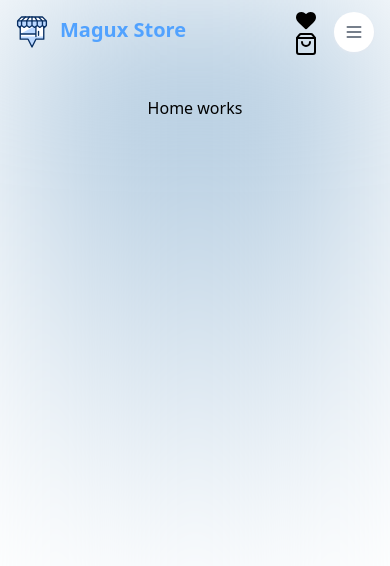
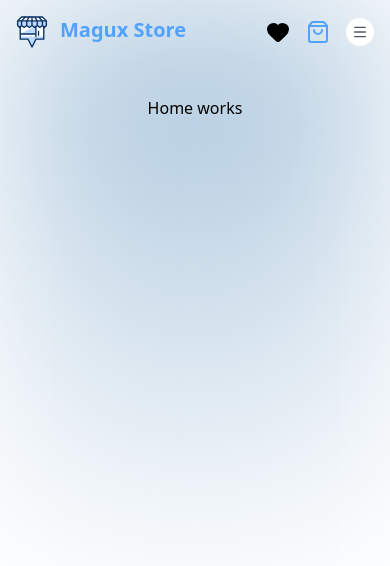
Before and after one commit to Donaldmag/magux-store, a React (Vite) app: page / in a window 390 px wide. Shown: the top 566 px of the page. Built offline with nearby package versions, Linux system fonts and the light colour scheme.

Commit message:
Update:links and rounte

```diff
--- a/src/App.css
+++ b/src/App.css
@@ -1 +1,5 @@
 @import "tailwindcss";
+
+.icon-hover-animation{
+  @apply cursor-pointer hover:scale-[1.2] transition
+}
--- a/src/components/headerjsx/Navbar.jsx
+++ b/src/components/headerjsx/Navbar.jsx
@@ -1,17 +1,18 @@
+import { Link } from "react-router-dom";
 import maguxStoreLogo from "../../assets/magux-store.svg";
 import ComboBox from "./ComboBox";
 import SearchInput from "./SearchInput";
-import { Heart, ShoppingBag } from "lucide-react";
+import { Heart, ShoppingBag, Menu } from "lucide-react";
 
 function Navbar() {
   return (
     <>
       <header className="bg-transparent">
         <div className="mx-auto flex h-16 max-w-screen-xl items-center gap-8 px-4 sm:px-6 lg:px-8">
-          <a className="flex items-center gap-3 text-blue-400" href="#">
+          <Link to="/" className="flex items-center gap-3 text-blue-400" href="#">
             <img src={maguxStoreLogo} alt="magux-store logo" />
             <h3 className="font-bold text-xl -mt-1">Magux Store</h3>
-          </a>
+          </Link>
 
           <div className="flex flex-1 items-center justify-end md:justify-between">
             <div className="hidden md:flex items-center gap-4">
@@ -20,27 +21,21 @@ function Navbar() {
             </div>
 
             <div className="flex items-center gap-4">
-              <div className="sm:flex sm:gap-4">
-                <Heart fill="black" strokeWidth={0} />
-                <ShoppingBag />
+              <div className="flex sm:gap-4 gap-4">
+                <Heart
+                  size={24}
+                  fill="black"
+                  className="icon-hover-animation"
+                />
+                <ShoppingBag
+                  color="#51a2ff"
+                  size={24}
+                  className="icon-hover-animation"
+                />
               </div>
 
-              <button className="block rounded-full bg-white shadow shadow-slate-200 p-2.5 text-gray-600 transition hover:text-gray-600/75 md:hidden">
-                <span className="sr-only">Toggle menu</span>
-                <svg
-                  xmlns="http://www.w3.org/2000/svg"
-                  className="size-5"
-                  fill="none"
-                  viewBox="0 0 24 24"
-                  stroke="currentColor"
-                  strokeWidth="2"
-                >
-                  <path
-                    strokeLinecap="round"
-                    strokeLinejoin="round"
-                    d="M4 6h16M4 12h16M4 18h16"
-                  />
-                </svg>
+              <button className="block rounded-full bg-white shadow shadow-slate-200 p-1.5 text-gray-600 hover:text-gray-600/75 md:hidden icon-hover-animation">
+                <Menu size={16} />
               </button>
             </div>
           </div>
```
